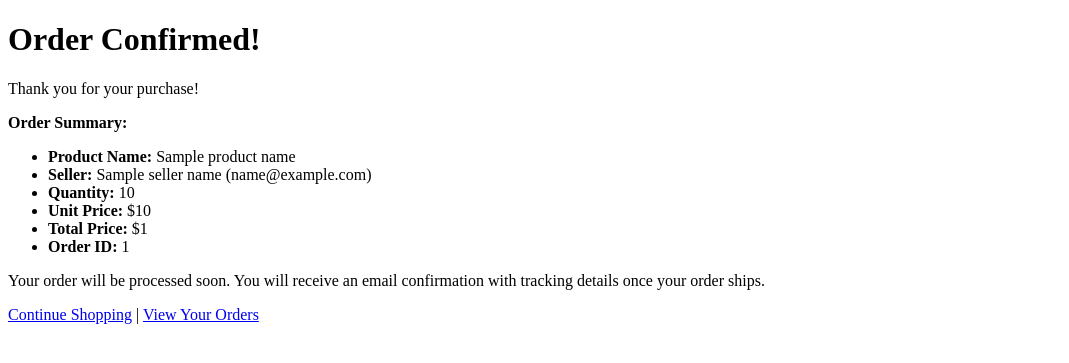
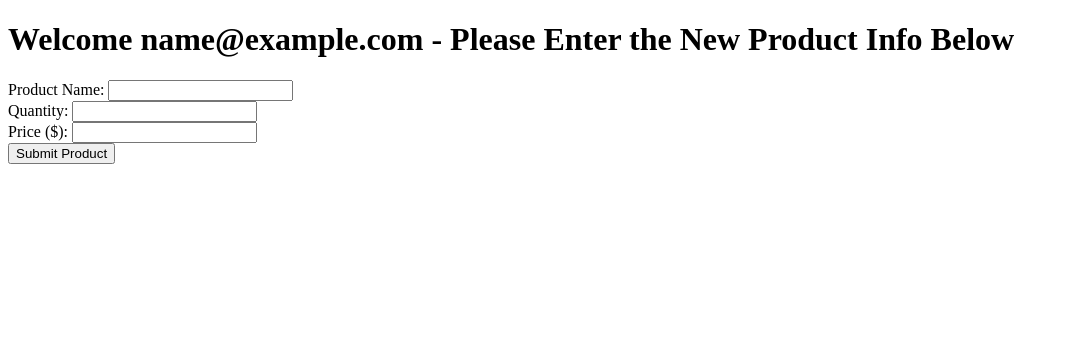
Before and after one commit to squiddycodes/NittanyBusinessWPTGB, a Python web app: template templates/orderconfirmation.html in a window 1280 px wide. Shown: the top 363 px of the page, without its empty margins (0-1069 px from the left). Run offline with Jinja, Linux system fonts and the light colour scheme; the template is opened without the code that fills it: most values are stand-ins (such as "Sample title", 1, 10 or a date in 2020).

Commit message:
Update orderconfirmation.html

```diff
--- a/templates/orderconfirmation.html
+++ b/templates/orderconfirmation.html
@@ -2,25 +2,23 @@
 <html lang="en">
 <head>
     <meta charset="UTF-8">
-    <title>Order Confirmation - Nittany Business</title>
+    <title>Product Register Form - Nittany Business</title>
 </head>
 <body>
-    <h1>Order Confirmed!</h1>
-    <p>Thank you for your purchase!</p>
+    <h1>Welcome {{ email }} - Please Enter the New Product Info Below</h1>
 
-    <p><strong>Order Summary:</strong></p>
-    <ul>
-        <li><strong>Product Name:</strong> {{ product_name }}</li>
-        <li><strong>Seller:</strong> {{ seller_name }} ({{ seller_email }})</li>
-        <li><strong>Quantity:</strong> {{ quantity }}</li>
-        <li><strong>Unit Price:</strong> ${{ unit_price }}</li>
-        <li><strong>Total Price:</strong> ${{ total_price }}</li>
-        <li><strong>Order ID:</strong> {{ order_id }}</li>
-    </ul>
+    <form action="/confirm_order" method="POST">
+        <input type="hidden" name="seller_email" value="{{ email }}">
+        <label for="product_name">Product Name:</label>
+        <input type="text" id="product_name" name="product_name"><br>
 
-    <p>Your order will be processed soon. You will receive an email confirmation with tracking details once your order ships.</p>
+        <label for="quantity">Quantity:</label>
+        <input type="number" id="quantity" name="quantity"><br>
 
-    <a href="/browse">Continue Shopping</a> |
-    <a href="/order_history">View Your Orders</a>
+        <label for="unit_price">Price ($):</label>
+        <input type="number" id="unit_price" name="unit_price" step="0.01"><br>
+
+        <input type="submit" value="Submit Product">
+    </form>
 </body>
 </html>
```
